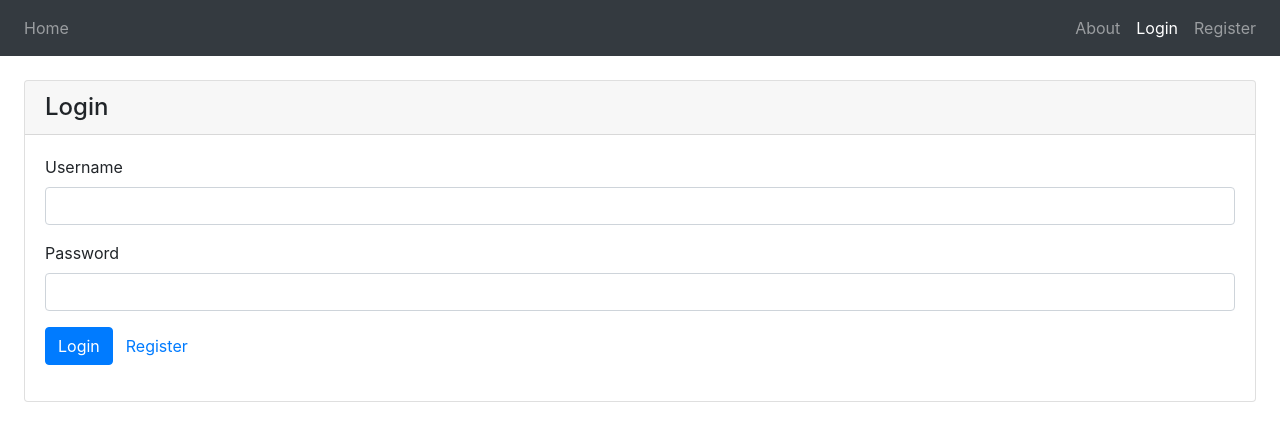
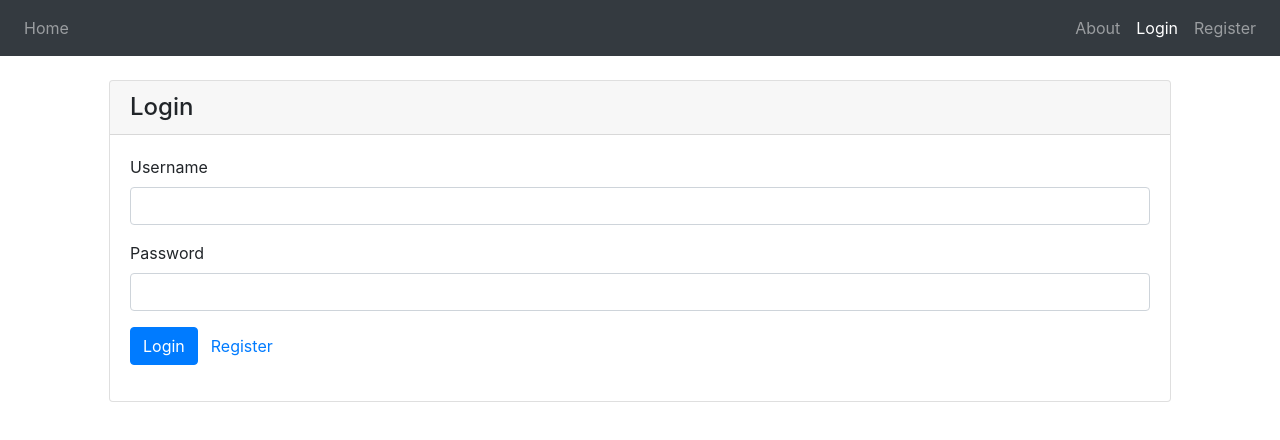
Before and after one commit to Chmiel123/idea-merit-frontend, an Angular app: page /account/login in a window 1280 px wide. Shown: the top 440 px of the page. Built offline with nearby package versions, Linux system fonts and the light colour scheme.

Commit message:
Fix width of pages

```diff
--- a/src/app/account/layout/layout.component.html
+++ b/src/app/account/layout/layout.component.html
@@ -1,3 +1,5 @@
-<div class="p-4">
-    <router-outlet></router-outlet>
+<div class="container">
+    <div class="p-4">
+        <router-outlet></router-outlet>
+    </div>
 </div>
--- a/src/app/home/about/about.component.html
+++ b/src/app/home/about/about.component.html
@@ -1,3 +1,4 @@
+<div class="container">
     <div class="p-4">
         <div class="card">
             <h4 class="card-header">About</h4>
@@ -10,3 +11,4 @@
             </div>
         </div>
     </div>
+</div>
```
Lines whose indentation alone changed are shown as unchanged.
